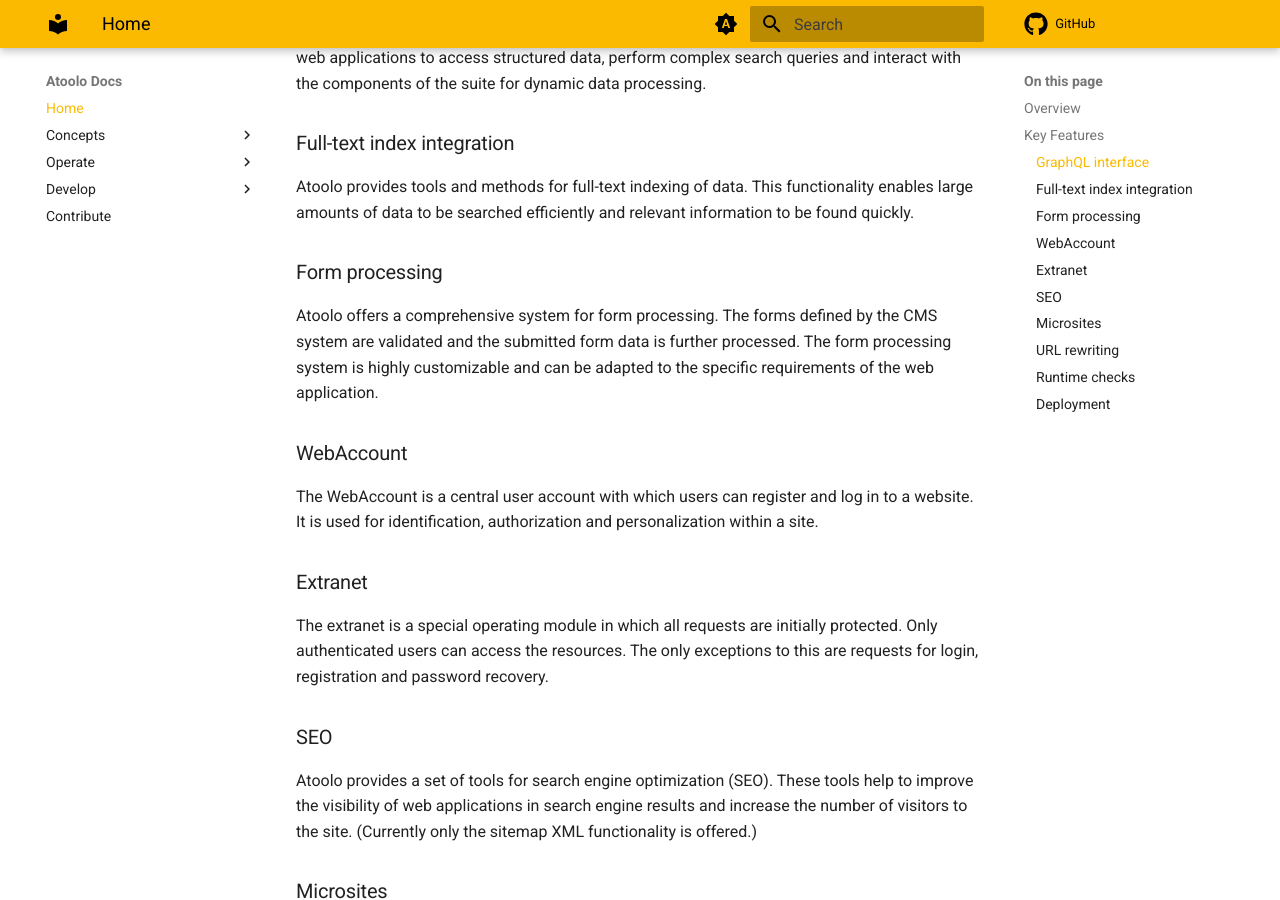
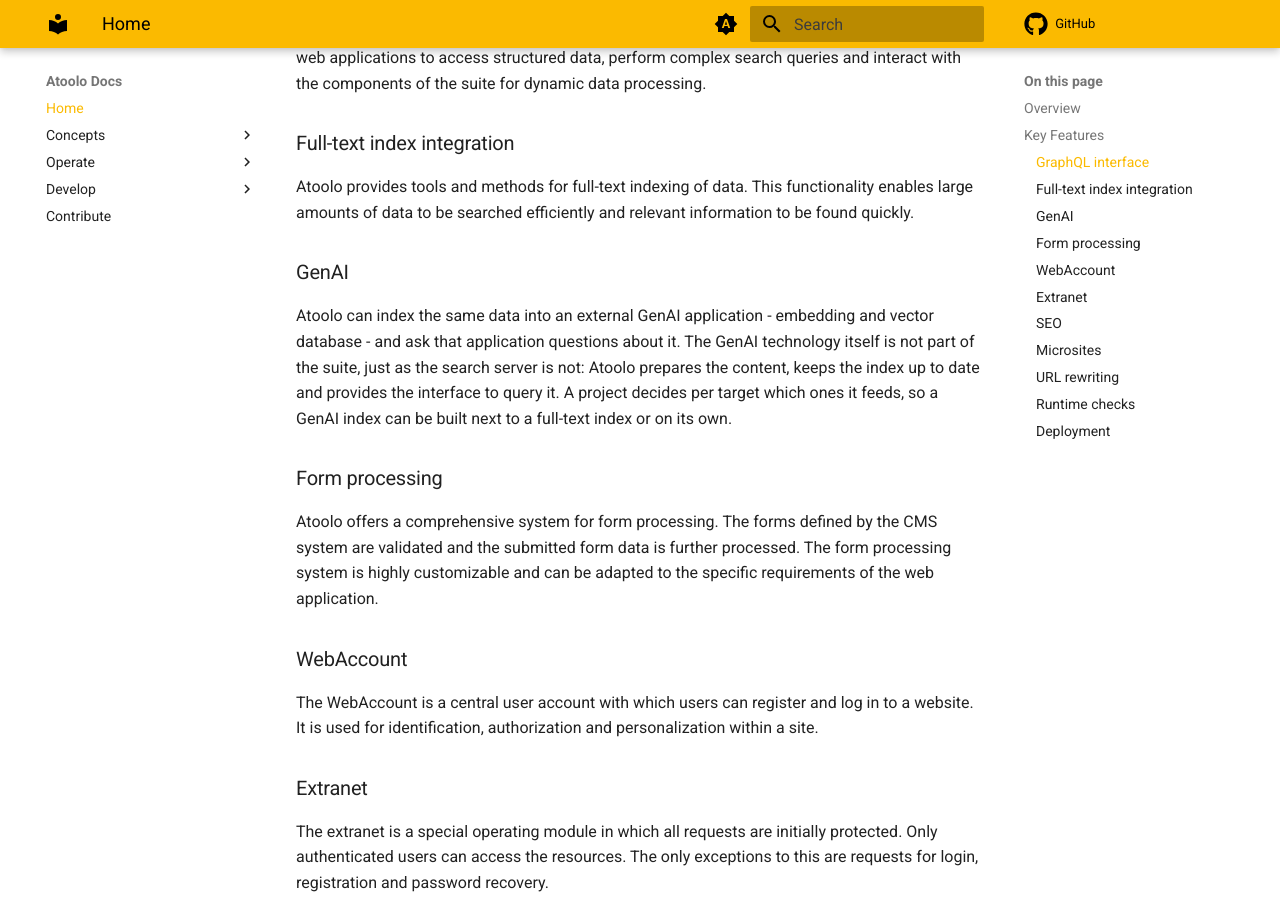
Before and after one commit to sitepark/atoolo-docs, an MkDocs documentation site: the page built from docs/index.md, in a window 1280 px wide and 900 px high, scrolled down 593 px. Built offline with MkDocs 1.6.1 and Material for MkDocs 9.7.7, drawn with Linux system fonts in a browser that asks for light colours; comment, search, counter and statistics services are not loaded.

Commit message:
docs: add GenAI to the key features
The suite gained a second index target next to the full-text index. The
overview named indexing only as full-text search, so the GenAI side was
invisible on the landing page.

Co-Authored-By: Claude Opus 5 (1M context) <noreply@anthropic.com>

```diff
--- a/docs/index.md
+++ b/docs/index.md
@@ -15,6 +15,10 @@ Atoolo facilitates the creation and deployment of GraphQL interfaces. These inte
 ### Full-text index integration
 
 Atoolo provides tools and methods for full-text indexing of data. This functionality enables large amounts of data to be searched efficiently and relevant information to be found quickly.
+
+### GenAI
+
+Atoolo can index the same data into an external GenAI application - embedding and vector database - and ask that application questions about it. The GenAI technology itself is not part of the suite, just as the search server is not: Atoolo prepares the content, keeps the index up to date and provides the interface to query it. A project decides per target which ones it feeds, so a GenAI index can be built next to a full-text index or on its own.
 
 ### Form processing
 
```
